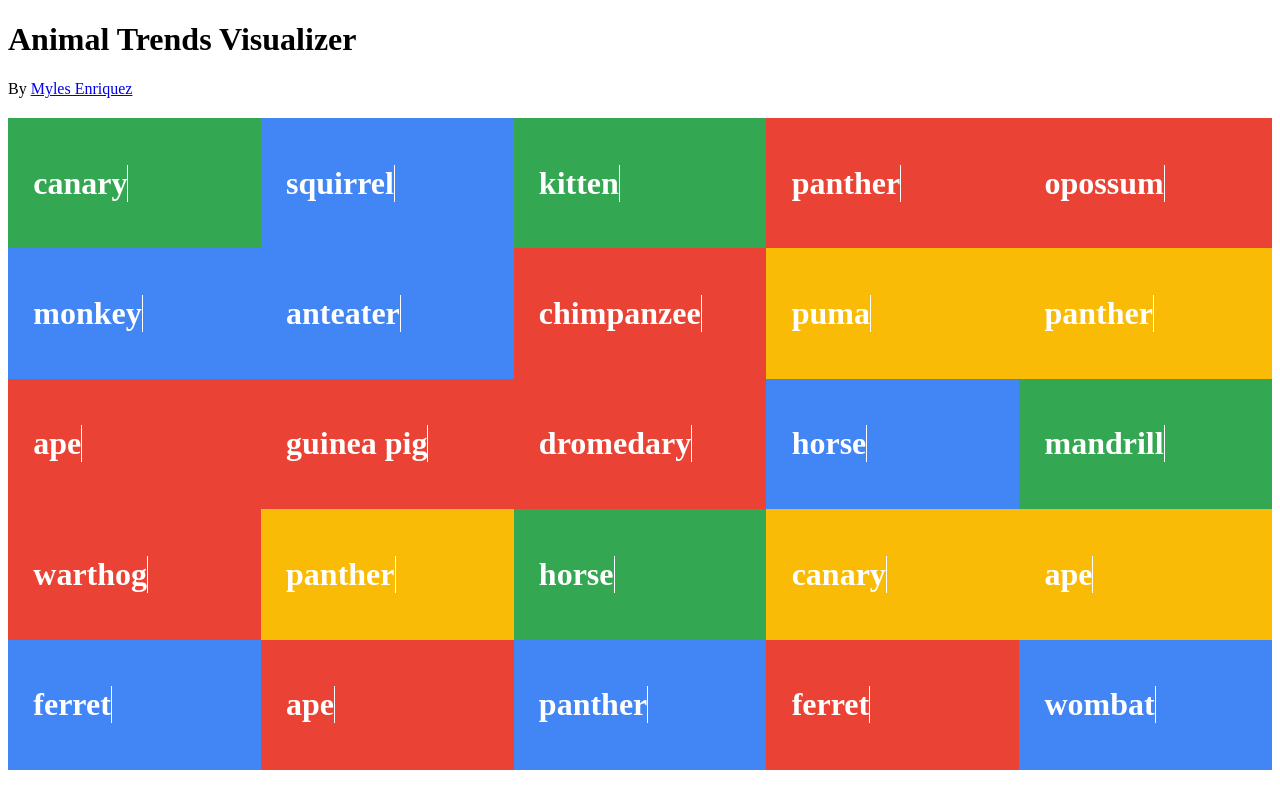
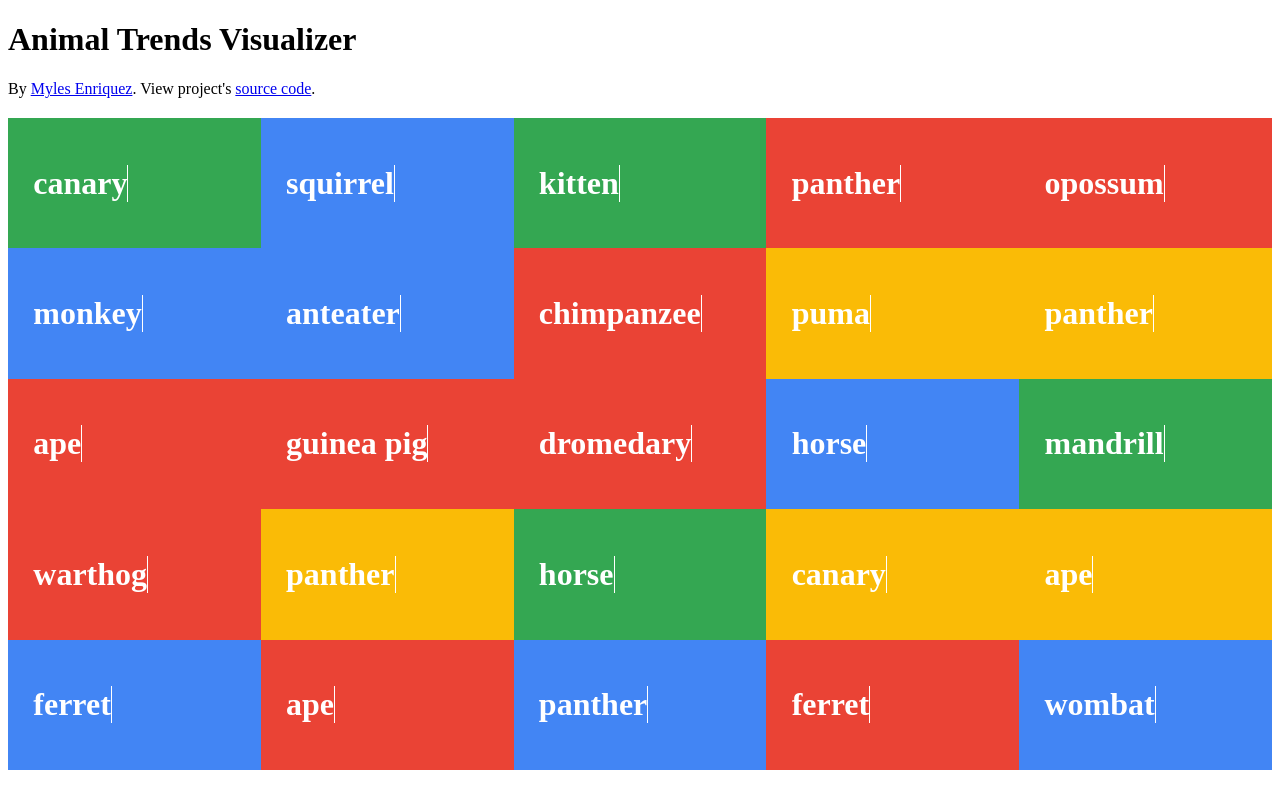
Before and after one commit to enriquezm/google-trends-visualizer, a React (Create React App) app: page / in a window 1280 px wide. Built offline with nearby package versions, Linux system fonts and the light colour scheme.

Commit message:
Add source code link.

```diff
--- a/src/components/Header.js
+++ b/src/components/Header.js
@@ -4,7 +4,7 @@ import './Header.css';
 const Header = () => (
     <header>
         <h1>Animal Trends Visualizer</h1>
-        <p>By <a href="https://github.com/enriquezm">Myles Enriquez</a></p>
+        <p>By <a href="https://github.com/enriquezm">Myles Enriquez</a>. View project's <a href="https://github.com/enriquezm/google-trends-visualizer">source code</a>.</p>
     </header>
 )
 
```
